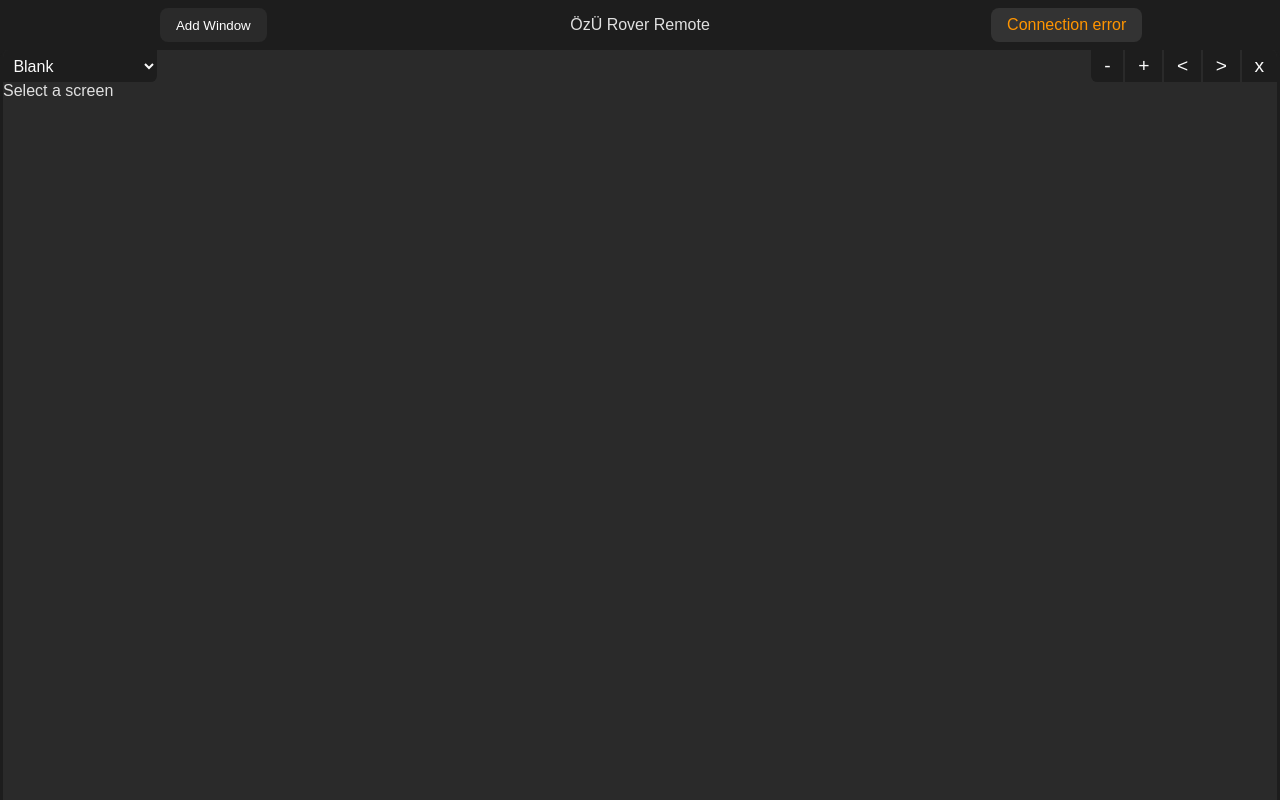
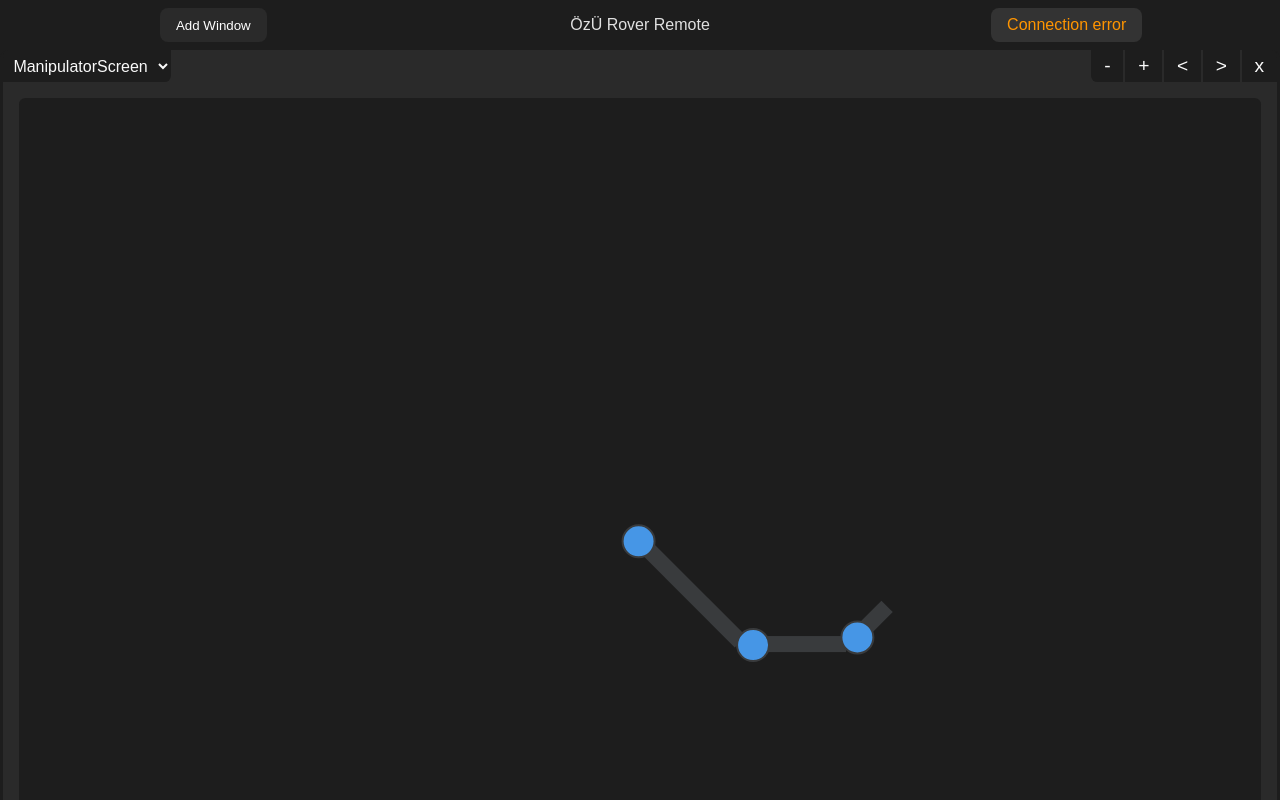
Before and after one commit to Ozyegin-Planetary-Robotics-Laboratory/rover-remote, a plain HTML site: page src/www/index.html in a window 1280 px wide. Drawn offline with Linux system fonts and the light colour scheme.

Commit message:
WIP ManipulatorScreen

```diff
--- a/src/www/script.js
+++ b/src/www/script.js
@@ -59,7 +59,31 @@ const screens = [
      <div id=ControllerScreenButtons></div>
     </div>
     `
-  }
+  },
+  {
+    id: "ManipulatorScreen",
+    html: `
+    <div id="ManipulatorScreen">
+      <div id="ManipulatorContainer">
+        <div style="margin-top: 400px" id="ManipulatorDOF1" class="ManipulatorDOFClass">
+          <div class="joint-circle"></div>
+          <div id="ManipulatorLink1" class="ManipulatorLinkClass" style="width:150px;">
+            <div id="ManipulatorDOF2" class="ManipulatorDOFClass" style="position:absolute; left:150px; top:0;">
+              <div class="joint-circle"></div>
+              <div id="ManipulatorLink2" class="ManipulatorLinkClass" style="width:100px;">
+                <div id="ManipulatorDOF3" class="ManipulatorDOFClass" style="position:absolute; left:100px; top:0;">
+                  <div class="joint-circle"></div>
+                  <div id="ManipulatorLink3" class="ManipulatorLinkClass" style="width:50px;"></div>
+                </div>
+              </div>
+            </div>
+          </div>
+        </div>
+     </div>
+
+    </div>
+    `
+  },
 ]
 
 let screenSelectBoxString = ""
@@ -384,6 +408,7 @@ connectToBridge()
 AddWindow()
 // SelectScreen("screenDiv1", "MobileScreen")
 // SelectScreen("screenDiv1", "ControllerScreen")
+SelectScreen("screenDiv1", "ManipulatorScreen")
 
 //#region FUNCTIONS
 
@@ -511,6 +536,16 @@ function GetControllerConfigFunction(type, id){
   const subConfig = FindProperty(config, type, id)
   return subConfig != undefined ? subConfig.func : "none"
 }
+//#endregion
+
+//#region ManipulatorScreen
+updateArm(45,-45,-45)
+function updateArm(dof2, dof3, dof4) {
+  document.getElementById('ManipulatorDOF1').style.transform = `rotate(${dof2}deg)`;
+  document.getElementById('ManipulatorDOF2').style.transform = `rotate(${dof3}deg)`;
+  document.getElementById('ManipulatorDOF3').style.transform = `rotate(${dof4}deg)`;
+}
+
 //#endregion
 
 //#region Connection
@@ -703,6 +738,8 @@ function startSendingData() {
 }
 //#endregion
 
+
+
   //#region General Functions
 function FindProperty(array, property, value){
   for (let i = 0; i < array.length; i++) {
--- a/src/www/style.css
+++ b/src/www/style.css
@@ -369,6 +369,51 @@ h1 {
 }
 /* #endregion */
 
+/* #region Manipulator Screen */
+#ManipulatorScreen{
+  position: relative;
+  width: calc(100% - 2rem);
+}
+#ManipulatorContainer{
+  display: flex;
+  background-color: var(--color1);
+  border-radius: 0.4rem;
+  margin: 1rem;
+  justify-content: center;
+  align-content: center;
+
+  width: calc(100% - 4rem);
+  height: 800px;
+  padding: 2rem;
+}
+.ManipulatorDOFClass {
+  position: relative;
+  /* background-color: var(--color-blue); */
+  width: 0;
+  height: 0;
+  transform-origin: 0% 50%;
+}
+.joint-circle {
+  position: absolute;
+  width: 30px;
+  aspect-ratio: 1;
+  background: var(--color-blue);
+  border-radius: 50%;
+  transform: translate(-10px, -8px);
+  z-index: 1;
+  border: 2px solid var(--color3);
+}
+.ManipulatorLinkClass {
+  position: absolute;
+  top: 0;
+  left: 0;
+  height: 16px;
+  background-color: var(--color3);
+  transform-origin: 0% 50%;
+}
+
+/* #endregion */
+
 /* #region Scrollbar */
 /* width */
 ::-webkit-scrollbar {
```
